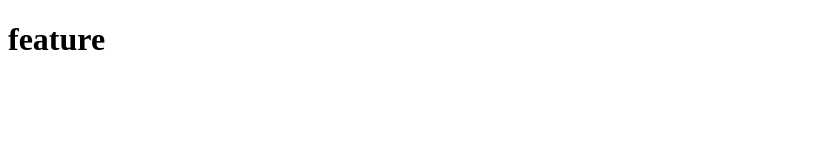
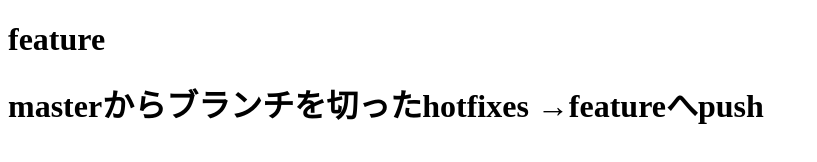
Before and after one commit to pr-ueeda/git-practice2, a plain HTML site: page index.html in a window 1280 px wide. Shown: the whole page, without its empty margins (0-817 px from the left). Drawn offline with Linux system fonts and the light colour scheme.

Commit message:
update h1 tag

```diff
--- a/index.html
+++ b/index.html
@@ -6,5 +6,9 @@
 </head>
 <body>
 <h1>feature</h1>
+
+<h1>masterからブランチを切ったhotfixes
+→featureへpush
+</h1>
 </body>
 </html>
```
